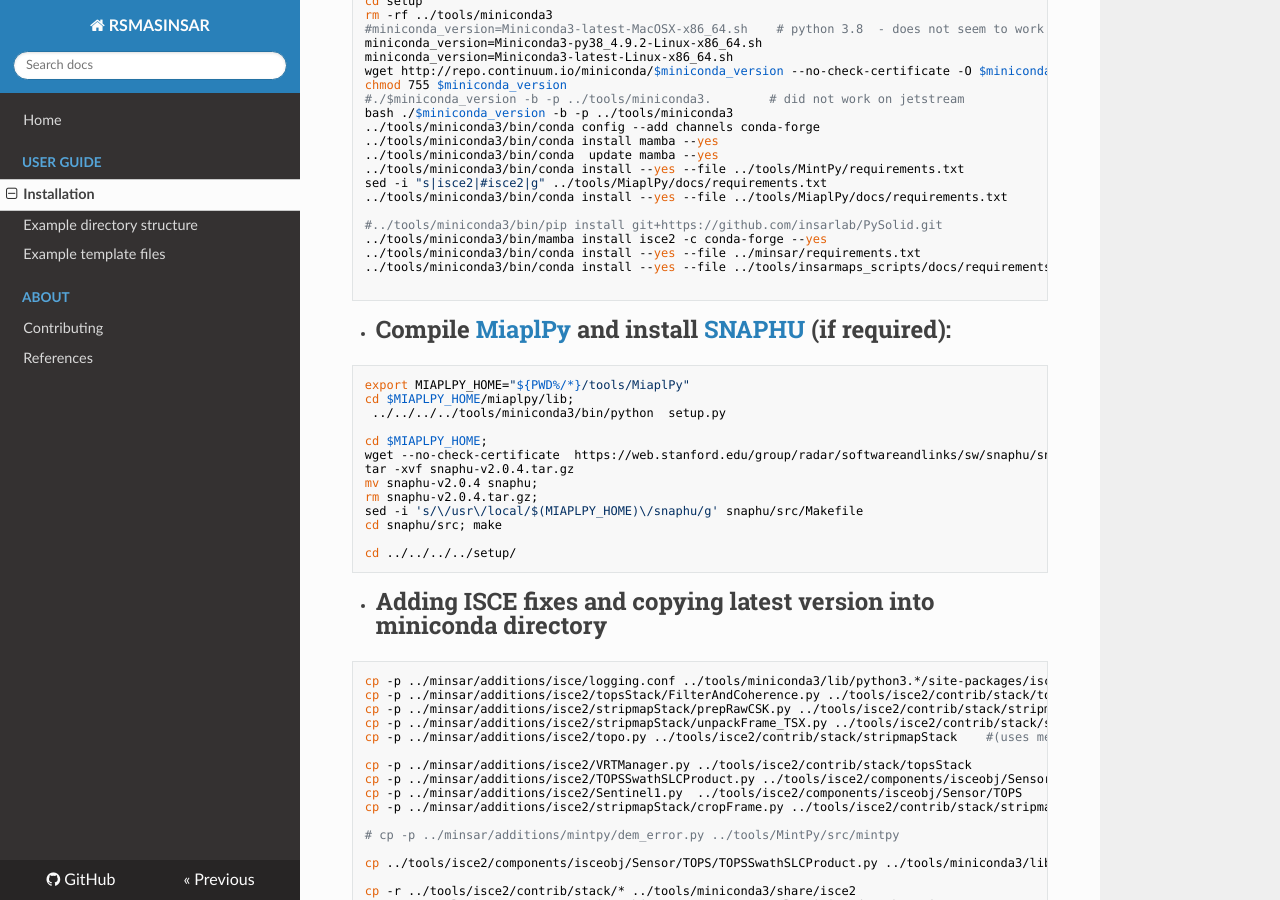
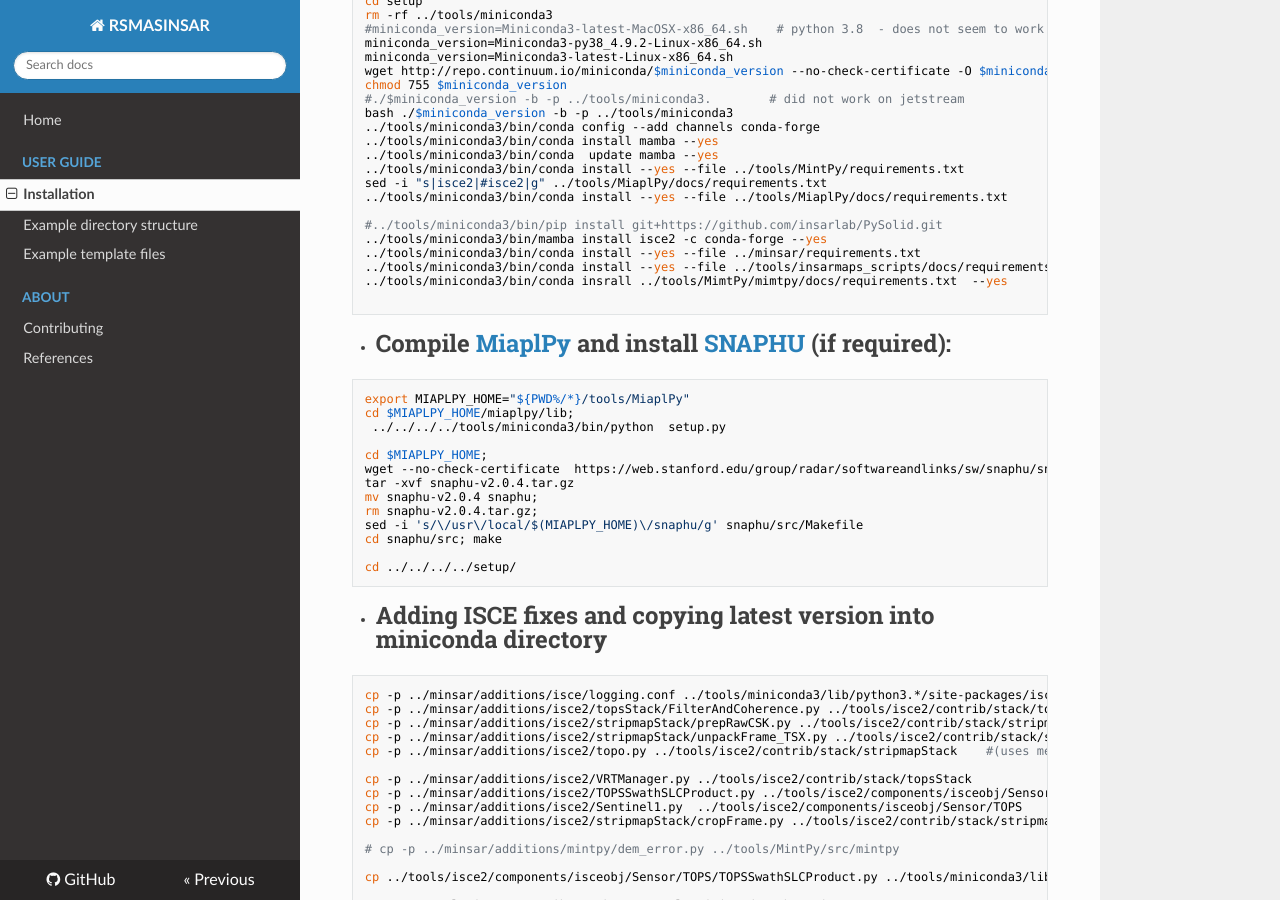
Before and after one commit to geodesymiami/rsmas_insar, an MkDocs documentation site: the page built from docs/installation.md, in a window 1280 px wide and 900 px high, scrolled down 866 px. Built offline with MkDocs 1.6.1, drawn with Linux system fonts in a browser that asks for light colours; nearby versions of some CDN libraries.

Commit message:
Update installation.md

````diff
--- a/docs/installation.md
+++ b/docs/installation.md
@@ -58,6 +58,7 @@ sed -i "s|isce2|#isce2|g" ../tools/MiaplPy/docs/requirements.txt
 ../tools/miniconda3/bin/mamba install isce2 -c conda-forge --yes
 ../tools/miniconda3/bin/conda install --yes --file ../minsar/requirements.txt
 ../tools/miniconda3/bin/conda install --yes --file ../tools/insarmaps_scripts/docs/requirements.txt
+../tools/miniconda3/bin/conda insrall ../tools/MimtPy/mimtpy/docs/requirements.txt  --yes
 
 ```
 * #Compile [MiaplPy](https://github.com/geodesymiami/MiaplPy) and install [SNAPHU](https://web.stanford.edu/group/radar/softwareandlinks/sw/snaphu/) (if required):
````
